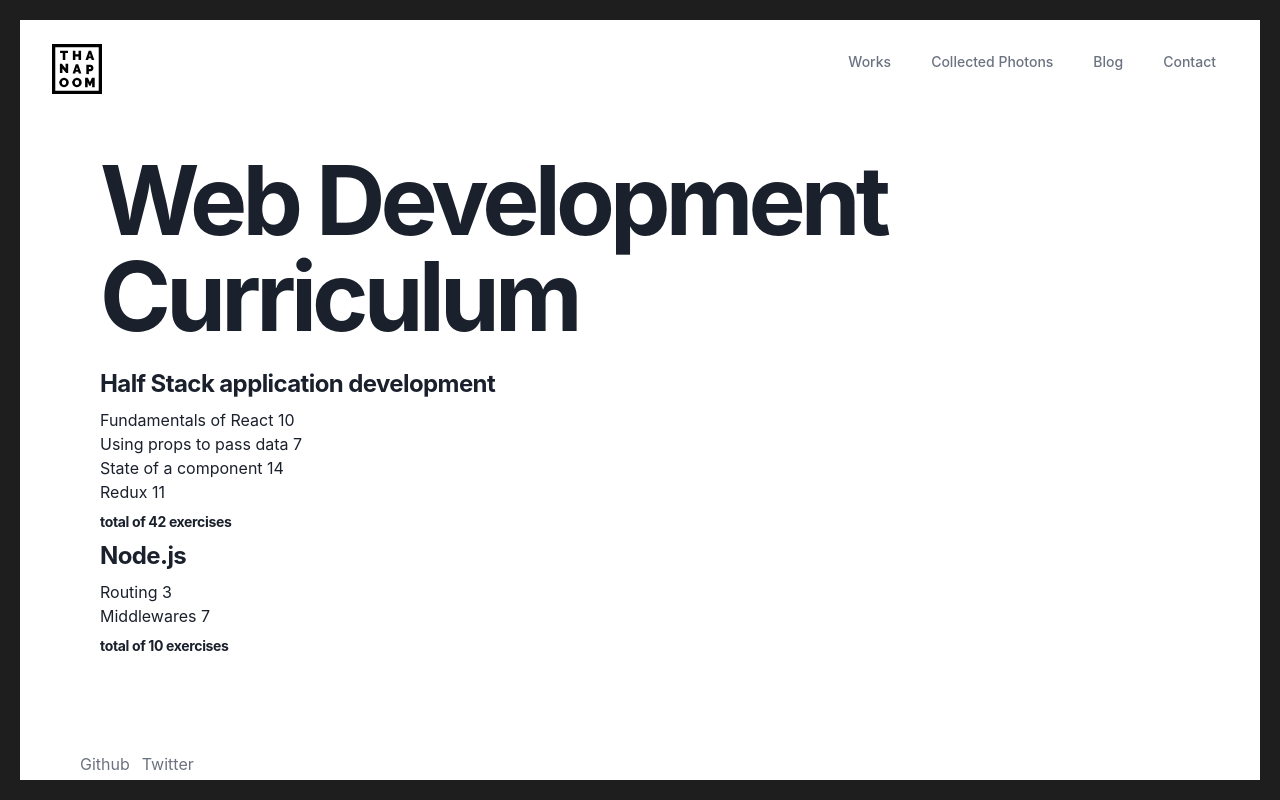
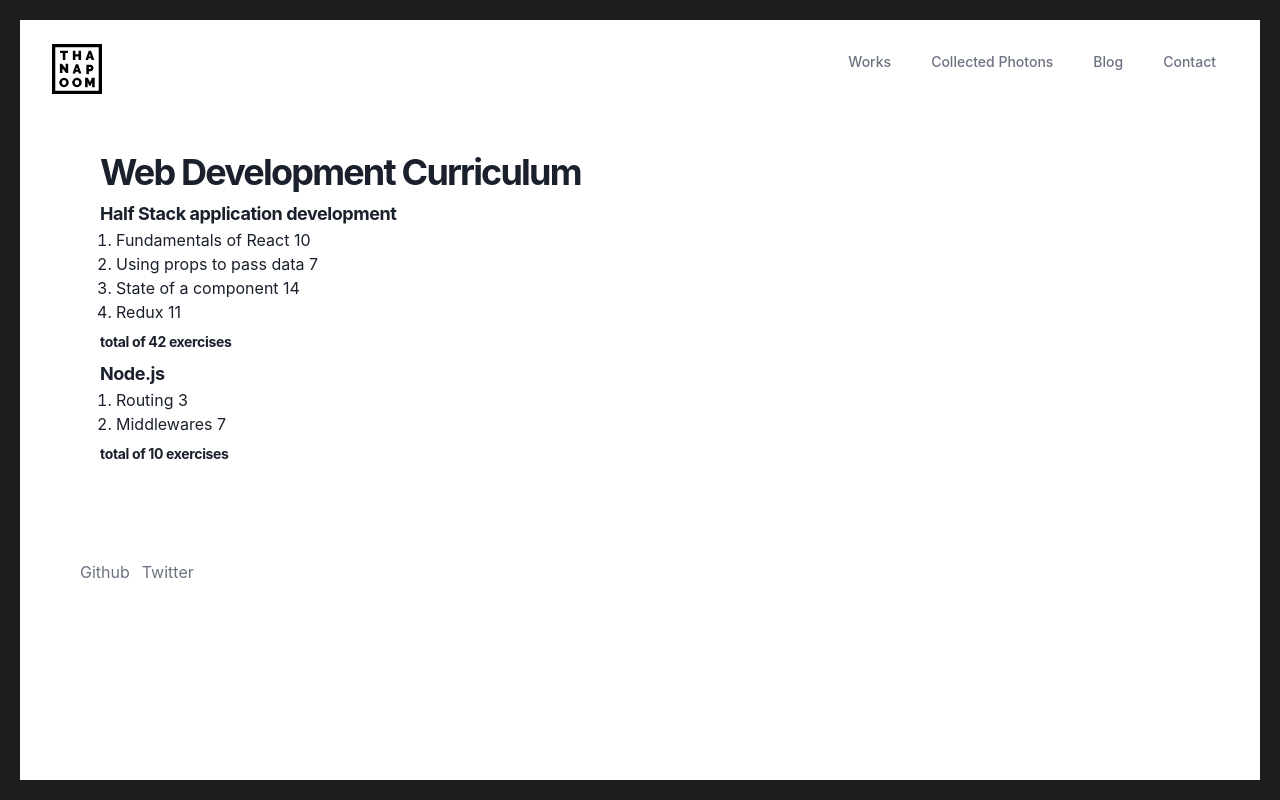
Before and after one commit to thanapoom21/portfolio-nextjs, a Next.js app: page /projects/course-info in a window 1280 px wide. Built offline with nearby package versions, Linux system fonts and the light colour scheme.

Commit message:
use OrderList/ListItem component from chakraUI, reduce text size, and replace unnecessary div tag with fragment

```diff
--- a/components/course-info-modules/Course.js
+++ b/components/course-info-modules/Course.js
@@ -1,12 +1,15 @@
 import Topic from "./Topic";
 import TotalOfExercises from "./TotalOfExercises";
+import { Box, OrderedList } from "@chakra-ui/react";
 
 const Course = ({ courses }) => {
   return (
-    <div>
-      <h1 className="text-6xl md:text-7xl lg:text-8xl font-bold tracking-tighter leading-tight md:mb-6 md:text-left">
-        Web Development Curriculum
-      </h1>
+    <>
+      <Box my={2}>
+        <h1 className="text-2xl md:text-4xl font-bold tracking-tighter">
+          Web Development Curriculum
+        </h1>
+      </Box>
       {courses.map(({ name, parts }, idx) => {
         const totalOfExercises = parts
           .map(part => part.exercises)
@@ -14,19 +17,19 @@ const Course = ({ courses }) => {
 
         return (
           <div key={idx}>
-            <p className="text-xl md:text-2xl font-bold tracking-tight my-2">
+            <p className="text-lg md:text-lg font-bold tracking-tight">
               {name}
             </p>
-            <ul>
+            <OrderedList>
               {parts.map((part, idx) => (
                 <Topic key={idx} parts={part} />
               ))}
-            </ul>
+            </OrderedList>
             <TotalOfExercises totalOfExercises={totalOfExercises} />
           </div>
         );
       })}
-    </div>
+    </>
   );
 };
 
--- a/components/course-info-modules/Topic.js
+++ b/components/course-info-modules/Topic.js
@@ -1,3 +1,7 @@
-const Topic = ({ parts }) => <li>{`${parts.name} ${parts.exercises}`}</li>;
+import { ListItem } from "@chakra-ui/react";
+
+const Topic = ({ parts }) => (
+  <ListItem>{`${parts.name} ${parts.exercises}`}</ListItem>
+);
 
 export default Topic;
```
